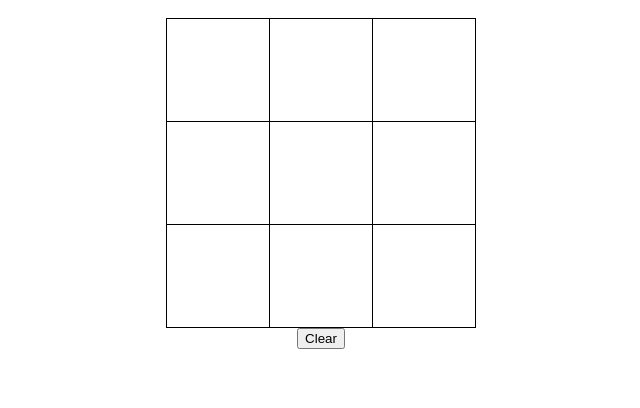
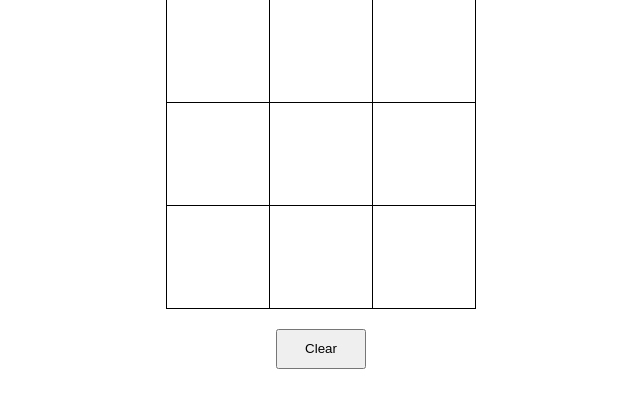
Before and after one commit to loftyyyy/TicTacWeb, a website: page index.html in a window 1280 px wide. Shown: the part 268-676 px from the top of the page, without its empty margins (319-959 px from the left). Drawn offline with Linux system fonts and the light colour scheme.

Commit message:
helloworld

```diff
--- a/css/style.css
+++ b/css/style.css
@@ -69,6 +69,11 @@
 td {
   width: 100px; /* Adjust the size as needed */
   height: 100px;
+}
+button{
+  margin-top:20px ;
+  width: 90px;
+  height: 40px;
 }
 
 
```
